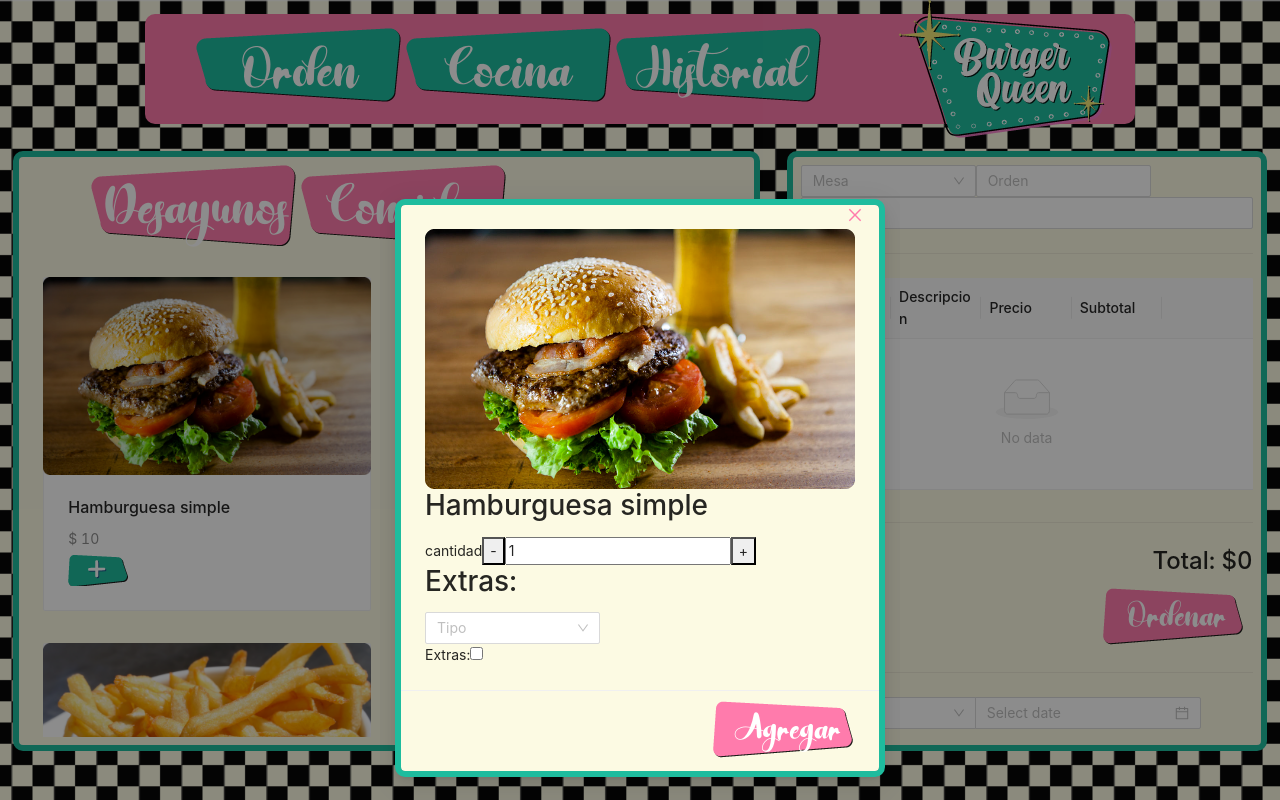
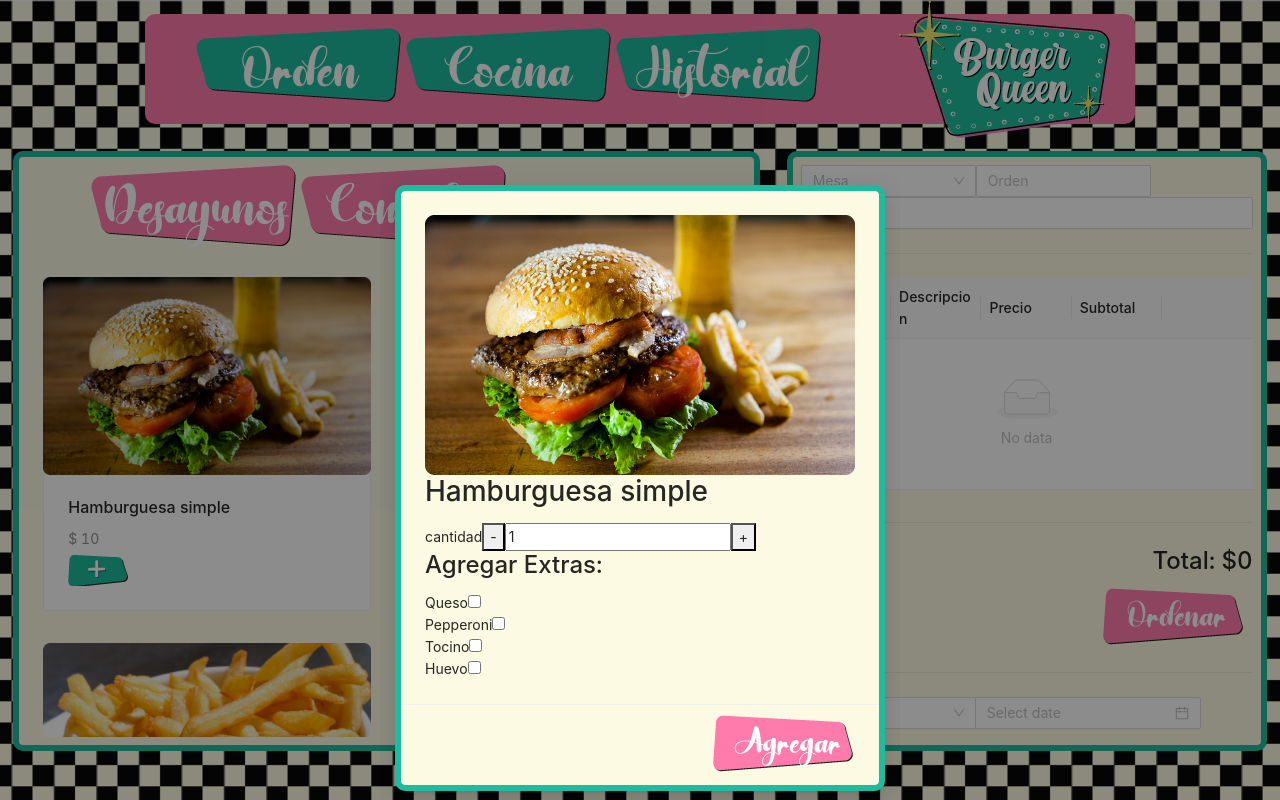
Before and after one commit to reloadercf/mariana-mariel, a React (Create React App) app: page /orden in a window 1280 px wide. Both pictures are taken after a click on the button 98 px from the left and 565 px from the top of the page. Built offline with nearby package versions, Linux system fonts and the light colour scheme.

Commit message:
extras add to carrito.item

```diff
--- a/src/Components/Menu/Extras.js
+++ b/src/Components/Menu/Extras.js
@@ -1,24 +1,27 @@
 import React from 'react';
-import {Select} from 'antd';
 
-const Extras = () => {
 
-    const { Option } = Select;
 
-    function handleChange(value) {
-      console.log(`selected ${value}`);
-    }
+
+const Extras = ({extras, checkExtra}) => {
 
     return(
         <div>
-            <Select placeholder="Tipo" style={{ width: 175 }} onChange={handleChange}>
-                <Option value="Opcion1">Opcion 1</Option>
-                <Option value="Opcion2">Opcion 2</Option>
-            </Select>
-            <form>
-                <span>Extras:</span>
-                <input type= 'checkbox' onClick={()=>{ console.log('hello')}} ></input>
+            {extras.map((extra, i)=>(
+               <form>
+                  <span>{extra.ingrediente}</span>
+                <input
+                  checked = {extra.checked}
+                  type= 'checkbox'
+                  onClick={()=>{
+                    checkExtra(i)
+
+                  }}>
+                </input>
             </form>
+            ))
+            }
+
         </div>
     )
 }
--- a/src/Components/Menu/IndexMenu.scss
+++ b/src/Components/Menu/IndexMenu.scss
@@ -30,6 +30,7 @@ $fontTitles: Victoria Melody;
     height: 1rem;
     line-height: 20px;
     color: $bqpink;
+    display:none;
 }
 .order{
     display: flex;
--- a/src/Components/Menu/ModalMenu.js
+++ b/src/Components/Menu/ModalMenu.js
@@ -4,8 +4,44 @@ import Button from '../Button/Button';
 import shortid from 'shortid';
 import Extras from '../Menu/Extras'
 
-const ModalMenu = ({item, carrito, addProducto}) => {
+
+const ModalMenu = ({item, carrito, addProducto, checkExtra}) => {
+  const extrasList = [
+    "Queso",
+    "Pepperoni",
+    "Tocino",
+    "Huevo"
+  ];
+
+  function getDefaultExtras() {
+    return extrasList.map(extra => ({
+        ingrediente: extra,
+        checked: false
+    }))
+}
+
+
   const quantity = useQuantity(carrito.item && carrito.item.quantity)
+  const extras = useExtras(carrito.item.extras)
+  console.log(extras, 'extras')
+
+  function useExtras(defaultExtra){
+    const [ extras, setExtras] = useState(
+      defaultExtra || getDefaultExtras()
+    )
+
+    function checkExtra(i){
+        const newExtras = [...extras];
+        newExtras[i].checked = !newExtras[i].checked;
+        setExtras(newExtras)
+    }
+    return {
+        checkExtra,
+        extras
+    }
+
+
+}
 
   function useQuantity(defaultQuantity) {
     const [value, setValue] = useState(defaultQuantity || 1);
@@ -27,7 +63,8 @@ const ModalMenu = ({item, carrito, addProducto}) => {
     ...item,
     id: shortid.generate(),
     quantity: quantity.value,
-    subtotal: quantity.value * item.precio
+    subtotal: quantity.value * item.precio,
+    extras: extras.extras
   }
 
     const [state, setState] = useState({
@@ -53,9 +90,11 @@ const ModalMenu = ({item, carrito, addProducto}) => {
         visible: false,
       });
     };
+
     function hasExtras(item) {
       return item.extras === 'extras';
     }
+
     return (
       <div className='modal1'>
       <Button mas onClick={showModal} />
@@ -80,8 +119,8 @@ const ModalMenu = ({item, carrito, addProducto}) => {
                 <button onClick={() => {quantity.setValue(quantity.value + 1)}}>+</button>
               </div>
               {hasExtras(item) && <>
-                <h3>Extras:</h3>
-                <Extras />
+                <h4>Agregar Extras:</h4>
+                <Extras {...extras}/>
               </>}
               </Col>
           </Modal>
--- a/src/Components/Order/OrderContent.js
+++ b/src/Components/Order/OrderContent.js
@@ -3,6 +3,7 @@ import { Table, Divider } from 'antd';
 import { DeleteTwoTone } from '@ant-design/icons'
 
 const OrderContent = ({carrito, deleteProducto}) => {
+  console.log(carrito,'this is carrito')
   const columns = [
     {
       title: 'Cant',
```
